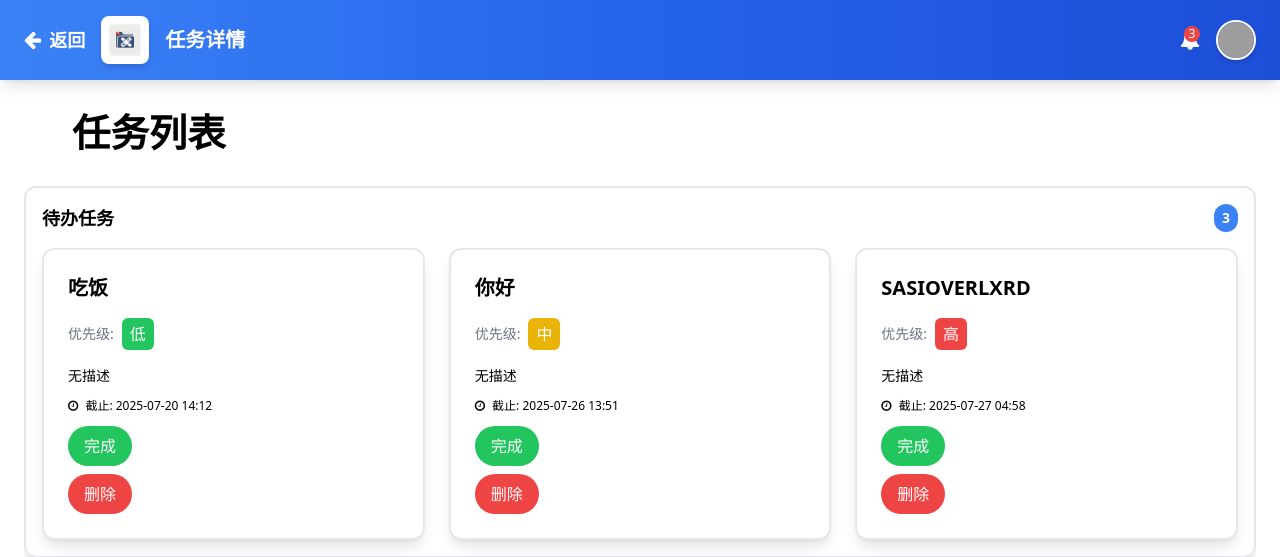
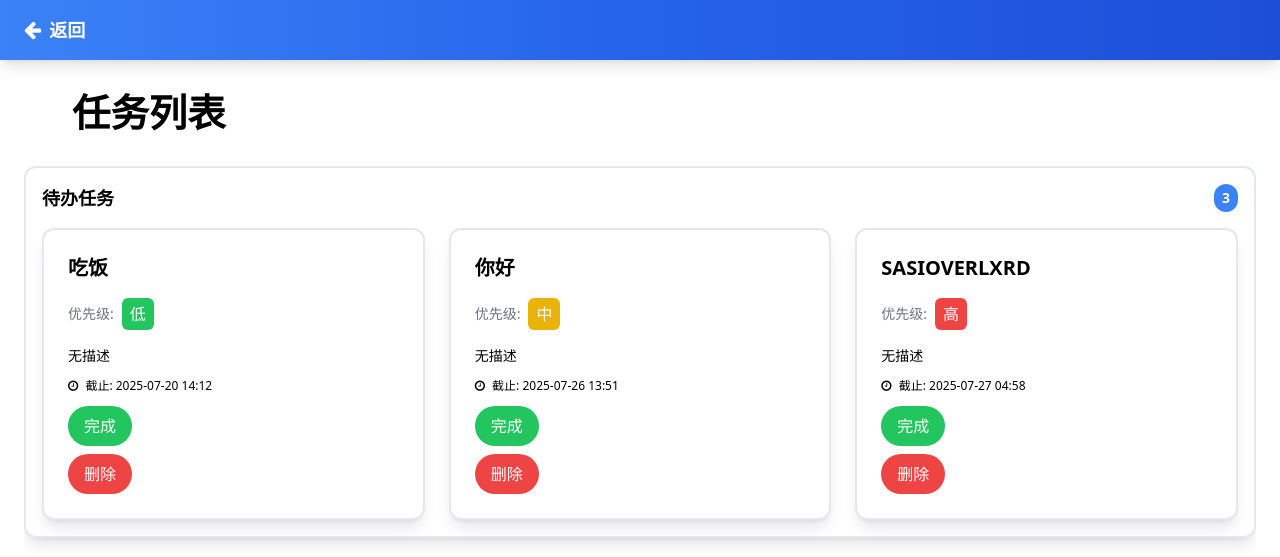
Before and after one commit to Xiao044/F5, a Django app: page /task_detail/ in a window 1280 px wide. Shown: the top 557 px of the page. Run offline with Django 5.2, Linux system fonts and the light colour scheme; data comes from the database, SQL or seed files in the repository; both versions use the stored data as it was after the commit; some libraries are stand-ins or nearby versions; grey boxes are pictures that could not be loaded.

Commit message:
删除了不需要的内容

```diff
--- a/code/HelloWorld/tasks/templates/task_detail.html
+++ b/code/HelloWorld/tasks/templates/task_detail.html
@@ -30,23 +30,11 @@
                 <span>返回</span>
             </a>
 
-            <!-- 图标 -->
-            <div class="h-12 w-12 rounded-lg bg-white p-2 flex items-center justify-center text-blue-500 shadow-md">
-                <img src="{% static 'tasks/微信图片_20250710013553.png' %}" alt="任务图标" class="h-8 w-8 object-contain">
-            </div>
 
-            <h1 class="text-xl font-bold text-white">任务详情</h1>
+
         </div>
 
-        <!-- 右侧部分：用户头像和通知 -->
-        <div class="flex items-center space-x-4">
-            <div class="relative">
-                <i class="fa fa-bell text-xl text-white"></i>
-                <span class="absolute top-0 right-0 h-4 w-4 rounded-full bg-red-500 text-xs text-white flex items-center justify-center">3</span>
-            </div>
-            <img src="{% static 'tasks/profile-avatar.png' %}" alt="用户头像" class="h-10 w-10 rounded-full border-2 border-white shadow-md">
-        </div>
-    </div>
+
 </header>
 
     <!-- 主体内容 -->
```
Also changed, not shown: code/HelloWorld/tasks/templates/task_list.html (+10 -4 lines), code/HelloWorld/db.sqlite3.
